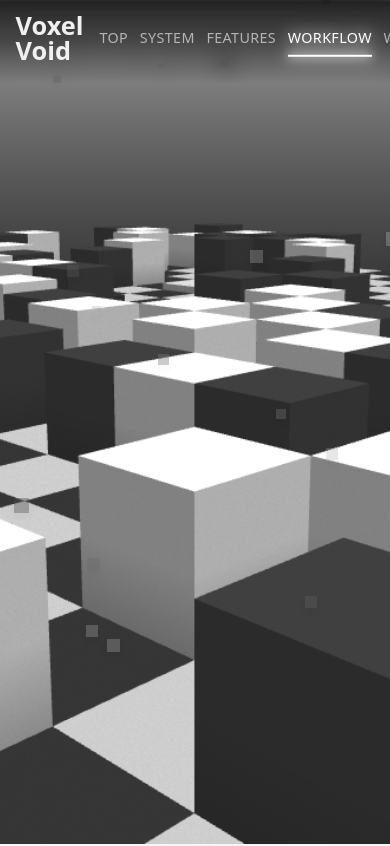
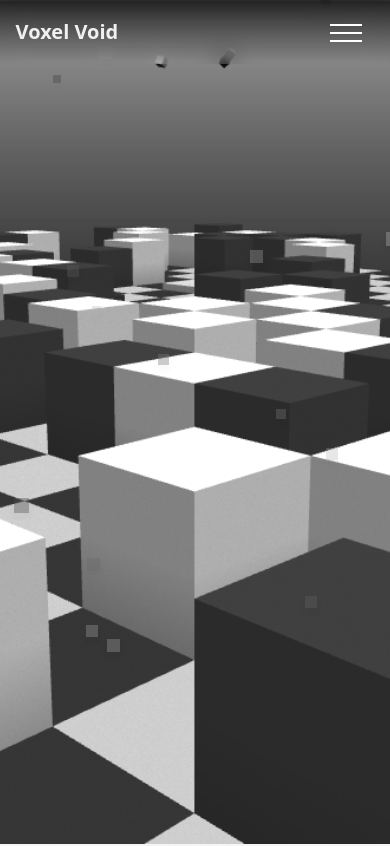
Before and after one commit to iwasi24k/web-repository, a React (Vite) app: page / in a window 390 px wide. Shown: the top 846 px of the page. Built offline with nearby package versions, Linux system fonts and the light colour scheme.

Commit message:
fix: ai code review response. ハンバーガーメニューの追加

```diff
--- a/src/components/ui/Navigation.tsx
+++ b/src/components/ui/Navigation.tsx
@@ -10,180 +10,129 @@ const NAV_ITEMS = [
   { label: "COMMENTS", href: "#comments" },
 ];
 
-const Navigation = () => {
+// HeaderからisOpenとsetIsOpenを受け取るように変更
+const Navigation = ({ isOpen, setIsOpen }: { isOpen: boolean; setIsOpen: (open: boolean) => void }) => {
   const [activeId, setActiveId] = useState<string>("");
 
-  // 交差状態を保持するRef
+  // --- 以前のロジック (Ref群) ---
   const entriesRef = useRef<{ [key: string]: IntersectionObserverEntry }>({});
-  // 監視済み要素のIDを記録するSet（重複observe防止用）
   const observedIdsRef = useRef<Set<string>>(new Set());
-  // IntersectionObserverのインスタンス保持用
   const observerRef = useRef<IntersectionObserver | null>(null);
-
   const isAutoScrollingRef = useRef(false);
   const scrollEndTimerRef = useRef<number | null>(null);
   const clickLockRef = useRef(false);
   const fallbackTimerRef = useRef<number | null>(null);
 
-  // ---------------------------------------------------------
-  // 1. スクロールイベントハンドラ (完了検知 & ロック解除)
-  // ---------------------------------------------------------
   useEffect(() => {
     const onScroll = () => {
-      // スクロール中はタイマーをリセットし続ける（デバウンス処理）
-      if (scrollEndTimerRef.current !== null) {
-        clearTimeout(scrollEndTimerRef.current);
-      }
-
-      // スクロール停止とみなすタイマー (100ms静止で停止と判断)
+      if (scrollEndTimerRef.current !== null) clearTimeout(scrollEndTimerRef.current);
       scrollEndTimerRef.current = window.setTimeout(() => {
         isAutoScrollingRef.current = false;
-        clickLockRef.current = false; // ★改善: スクロール停止に合わせてロック解除
+        clickLockRef.current = false;
         scrollEndTimerRef.current = null;
-
-        // フォールバックタイマーが生きていればクリア
         if (fallbackTimerRef.current !== null) {
           clearTimeout(fallbackTimerRef.current);
           fallbackTimerRef.current = null;
         }
       }, 100);
     };
-
-    // ★改善: passiveオプションを追加してパフォーマンス向上
     window.addEventListener("scroll", onScroll, { passive: true });
-
-    return () => {
-      window.removeEventListener("scroll", onScroll);
-      if (scrollEndTimerRef.current) clearTimeout(scrollEndTimerRef.current);
-      if (fallbackTimerRef.current) clearTimeout(fallbackTimerRef.current);
-    };
+    return () => window.removeEventListener("scroll", onScroll);
   }, []);
 
-  // ---------------------------------------------------------
-  // 2. IntersectionObserver & MutationObserver (監視ロジック)
-  // ---------------------------------------------------------
   useEffect(() => {
-    const currentObservedIds = observedIdsRef.current;
-    entriesRef.current = {};
-    observedIdsRef.current.clear();
-
-    // A. IntersectionObserverの初期化
     observerRef.current = new IntersectionObserver(
       (entries) => {
-        // 常に最新データを更新
         entries.forEach((entry) => {
           entriesRef.current[entry.target.id] = entry;
         });
-
-        // 自動スクロール中は activeId の更新のみスキップ
         if (isAutoScrollingRef.current) return;
-
         const allEntries = Object.values(entriesRef.current);
         const visibleEntries = allEntries.filter((e) => e.isIntersecting);
-
         if (visibleEntries.length > 0) {
-          // 最も「見えている高さ」が大きい要素を選択
-          const bestEntry = visibleEntries.reduce((prev, current) => {
-            return prev.intersectionRect.height > current.intersectionRect.height
-              ? prev
-              : current;
-          });
-
-          if (bestEntry.target.id) {
-            setActiveId(`#${bestEntry.target.id}`);
-          }
+          const bestEntry = visibleEntries.reduce((prev, current) =>
+            prev.intersectionRect.height > current.intersectionRect.height ? prev : current
+          );
+          if (bestEntry.target.id) setActiveId(`#${bestEntry.target.id}`);
         }
       },
-      {
-        threshold: Array.from({ length: 11 }, (_, i) => i / 10),
-        rootMargin: "-20% 0px -20% 0px",
-      }
+      { threshold: Array.from({ length: 11 }, (_, i) => i / 10), rootMargin: "-20% 0px -20% 0px" }
     );
 
-    // B. 要素を検索して監視を開始する関数
     const observeTargets = () => {
-      const observer = observerRef.current;
-      if (!observer) return;
-
       NAV_ITEMS.forEach((item) => {
         const id = item.href.replace("#", "");
         const el = document.getElementById(id);
-
-        if(el) {
-          if(!observedIdsRef.current.has(id)){
-            observer.observe(el);
+        if (el && !observedIdsRef.current.has(id)) {
+          observerRef.current?.observe(el);
           observedIdsRef.current.add(id);
-          }
-        } else {
-          observedIdsRef.current.delete(id);
-          delete entriesRef.current[id];
         }
       });
     };
 
-    // 初回実行
     observeTargets();
-
-    // ★改善: MutationObserverでDOMの変化を監視し、遅延読み込み要素に対応
-    const mutationObserver = new MutationObserver(() => {
-      observeTargets();
-    });
-
-    // body以下のDOM追加・削除を監視
-    mutationObserver.observe(document.body, {
-      childList: true,
-      subtree: true,
-    });
+    const mutationObserver = new MutationObserver(() => observeTargets());
+    mutationObserver.observe(document.body, { childList: true, subtree: true });
 
     return () => {
       observerRef.current?.disconnect();
       mutationObserver.disconnect();
-      entriesRef.current = {};
-      currentObservedIds.clear();
     };
   }, []);
 
-  // ---------------------------------------------------------
-  // 3. クリックハンドラ
-  // ---------------------------------------------------------
+  useEffect(() => {
+    document.body.style.overflow = isOpen ? "hidden" : "unset";
+  }, [isOpen]);
+
   const handleClick = useCallback((e: React.MouseEvent<HTMLAnchorElement>, href: string) => {
     e.preventDefault();
-
     if (clickLockRef.current) return;
 
-    // ★改善: デッドロック対策
-    // ロックを掛ける前にターゲットの存在を確認する
     const targetId = href.replace("#", "");
     const target = document.getElementById(targetId);
+    if (!target) return;
 
-    if (!target) {
-      console.warn(`Target element "${targetId}" not found.`);
-      return; // ターゲットがなければロックせずに終了
-    }
-
-    // ここで初めてロック
+    setIsOpen(false); // メニューを閉じる合図を親に送る
     clickLockRef.current = true;
     isAutoScrollingRef.current = true;
-    setActiveId(href); // クリック時は即座にアクティブ化
+    setActiveId(href);
 
-    target.scrollIntoView({
-      behavior: "smooth",
-      block: "start",
-    });
+    target.scrollIntoView({ behavior: "smooth", block: "start" });
 
-    // ★改善: フォールバックタイマー
-    // 「すでにその場所にいてスクロールイベントが発生しない」場合などに備え、
-    // 確実にロックを解除するための保険（少し長めに設定）
     if (fallbackTimerRef.current) clearTimeout(fallbackTimerRef.current);
     fallbackTimerRef.current = window.setTimeout(() => {
       isAutoScrollingRef.current = false;
       clickLockRef.current = false;
     }, 1000);
-
-  }, []);
+  }, [setIsOpen]); // setIsOpenを依存関係に追加
 
   return (
-    <nav className="flex justify-center gap-[3vw] max-w-full px-4">
+    <>
+      {/* スマホ用ハンバーガーボタン */}
+      <button
+        onClick={() => setIsOpen(!isOpen)}
+        className="fixed top-3 right-4 z-70 p-3 md:hidden group"
+        aria-label="Toggle menu"
+      >
+        <div className="flex flex-col gap-1.5 w-8">
+          <span className={`h-0.5 bg-white transition-all duration-300 ${isOpen ? "rotate-45 translate-y-2" : ""}`} />
+          <span className={`h-0.5 bg-white transition-all duration-300 ${isOpen ? "opacity-0" : "opacity-100"}`} />
+          <span className={`h-0.5 bg-white transition-all duration-300 ${isOpen ? "-rotate-45 -translate-y-2" : ""}`} />
+        </div>
+      </button>
+
+      {/* メニュー本体 */}
+      <nav
+        className={`
+          fixed inset-0 z-60 bg-black/95 flex flex-col items-center justify-center gap-8
+          transition-all duration-500
+          ${isOpen ? "opacity-100 visible" : "opacity-0 invisible pointer-events-none"}
+
+          /* PC: 常に表示 */
+          md:static md:inset-auto md:bg-transparent md:flex-row md:opacity-100 md:visible md:pointer-events-auto
+          md:justify-center md:gap-[3vw] md:max-w-full md:px-4 md:h-full md:items-center
+        `}
+      >
         {NAV_ITEMS.map((item) => {
           const isActive = activeId === item.href;
 
@@ -194,9 +143,8 @@ const Navigation = () => {
               onClick={(e) => handleClick(e, item.href)}
               className={`
                 relative py-2 transition-all duration-300 ease-in-out
-              text-[1.7svh]
-              whitespace-nowrap
-              tracking-wide
+                text-xl font-normal md:text-[1.7svh]
+                whitespace-nowrap tracking-wide
                 ${
                   isActive
                     ? "text-white drop-shadow-[0_0_8px_rgba(255,255,255,1)]"
@@ -216,7 +164,231 @@ const Navigation = () => {
           );
         })}
       </nav>
+    </>
   );
 };
 
 export default Navigation;
+
+// import { useEffect, useState, useRef, useCallback } from "react";
+
+// const NAV_ITEMS = [
+//   { label: "TOP", href: "#top" },
+//   { label: "SYSTEM", href: "#system" },
+//   { label: "FEATURES", href: "#features" },
+//   { label: "WORKFLOW", href: "#workflow" },
+//   { label: "WEB ENGINEERING", href: "#web-eng" },
+//   { label: "GAME ENGINEERING", href: "#game-eng" },
+//   { label: "COMMENTS", href: "#comments" },
+// ];
+
+// const Navigation = () => {
+//   const [activeId, setActiveId] = useState<string>("");
+
+//   // 交差状態を保持するRef
+//   const entriesRef = useRef<{ [key: string]: IntersectionObserverEntry }>({});
+//   // 監視済み要素のIDを記録するSet（重複observe防止用）
+//   const observedIdsRef = useRef<Set<string>>(new Set());
+//   // IntersectionObserverのインスタンス保持用
+//   const observerRef = useRef<IntersectionObserver | null>(null);
+
+//   const isAutoScrollingRef = useRef(false);
+//   const scrollEndTimerRef = useRef<number | null>(null);
+//   const clickLockRef = useRef(false);
+//   const fallbackTimerRef = useRef<number | null>(null);
+
+//   // ---------------------------------------------------------
+//   // 1. スクロールイベントハンドラ (完了検知 & ロック解除)
+//   // ---------------------------------------------------------
+//   useEffect(() => {
+//     const onScroll = () => {
+//       // スクロール中はタイマーをリセットし続ける（デバウンス処理）
+//       if (scrollEndTimerRef.current !== null) {
+//         clearTimeout(scrollEndTimerRef.current);
+//       }
+
+//       // スクロール停止とみなすタイマー (100ms静止で停止と判断)
+//       scrollEndTimerRef.current = window.setTimeout(() => {
+//         isAutoScrollingRef.current = false;
+//         clickLockRef.current = false; // ★改善: スクロール停止に合わせてロック解除
+//         scrollEndTimerRef.current = null;
+
+//         // フォールバックタイマーが生きていればクリア
+//         if (fallbackTimerRef.current !== null) {
+//           clearTimeout(fallbackTimerRef.current);
+//           fallbackTimerRef.current = null;
+//         }
+//       }, 100);
+//     };
+
+//     // ★改善: passiveオプションを追加してパフォーマンス向上
+//     window.addEventListener("scroll", onScroll, { passive: true });
+
+//     return () => {
+//       window.removeEventListener("scroll", onScroll);
+//       if (scrollEndTimerRef.current) clearTimeout(scrollEndTimerRef.current);
+//       if (fallbackTimerRef.current) clearTimeout(fallbackTimerRef.current);
+//     };
+//   }, []);
+
+//   // ---------------------------------------------------------
+//   // 2. IntersectionObserver & MutationObserver (監視ロジック)
+//   // ---------------------------------------------------------
+//   useEffect(() => {
+//     const currentObservedIds = observedIdsRef.current;
+//     entriesRef.current = {};
+//     observedIdsRef.current.clear();
+
+//     // A. IntersectionObserverの初期化
+//     observerRef.current = new IntersectionObserver(
+//       (entries) => {
+//         // 常に最新データを更新
+//         entries.forEach((entry) => {
+//           entriesRef.current[entry.target.id] = entry;
+//         });
+
+//         // 自動スクロール中は activeId の更新のみスキップ
+//         if (isAutoScrollingRef.current) return;
+
+//         const allEntries = Object.values(entriesRef.current);
+//         const visibleEntries = allEntries.filter((e) => e.isIntersecting);
+
+//         if (visibleEntries.length > 0) {
+//           // 最も「見えている高さ」が大きい要素を選択
+//           const bestEntry = visibleEntries.reduce((prev, current) => {
+//             return prev.intersectionRect.height > current.intersectionRect.height
+//               ? prev
+//               : current;
+//           });
+
+//           if (bestEntry.target.id) {
+//             setActiveId(`#${bestEntry.target.id}`);
+//           }
+//         }
+//       },
+//       {
+//         threshold: Array.from({ length: 11 }, (_, i) => i / 10),
+//         rootMargin: "-20% 0px -20% 0px",
+//       }
+//     );
+
+//     // B. 要素を検索して監視を開始する関数
+//     const observeTargets = () => {
+//       const observer = observerRef.current;
+//       if (!observer) return;
+
+//       NAV_ITEMS.forEach((item) => {
+//         const id = item.href.replace("#", "");
+//         const el = document.getElementById(id);
+
+//         if(el) {
+//           if(!observedIdsRef.current.has(id)){
+//             observer.observe(el);
+//             observedIdsRef.current.add(id);
+//           }
+//         } else {
+//           observedIdsRef.current.delete(id);
+//           delete entriesRef.current[id];
+//         }
+//       });
+//     };
+
+//     // 初回実行
+//     observeTargets();
+
+//     // ★改善: MutationObserverでDOMの変化を監視し、遅延読み込み要素に対応
+//     const mutationObserver = new MutationObserver(() => {
+//       observeTargets();
+//     });
+
+//     // body以下のDOM追加・削除を監視
+//     mutationObserver.observe(document.body, {
+//       childList: true,
+//       subtree: true,
+//     });
+
+//     return () => {
+//       observerRef.current?.disconnect();
+//       mutationObserver.disconnect();
+//       entriesRef.current = {};
+//       currentObservedIds.clear();
+//     };
+//   }, []);
+
+//   // ---------------------------------------------------------
+//   // 3. クリックハンドラ
+//   // ---------------------------------------------------------
+//   const handleClick = useCallback((e: React.MouseEvent<HTMLAnchorElement>, href: string) => {
+//     e.preventDefault();
+
+//     if (clickLockRef.current) return;
+
+//     // ★改善: デッドロック対策
+//     // ロックを掛ける前にターゲットの存在を確認する
+//     const targetId = href.replace("#", "");
+//     const target = document.getElementById(targetId);
+
+//     if (!target) {
+//       console.warn(`Target element "${targetId}" not found.`);
+//       return; // ターゲットがなければロックせずに終了
+//     }
+
+//     // ここで初めてロック
+//     clickLockRef.current = true;
+//     isAutoScrollingRef.current = true;
+//     setActiveId(href); // クリック時は即座にアクティブ化
+
+//     target.scrollIntoView({
+//       behavior: "smooth",
+//       block: "start",
+//     });
+
+//     // ★改善: フォールバックタイマー
+//     // 「すでにその場所にいてスクロールイベントが発生しない」場合などに備え、
+//     // 確実にロックを解除するための保険（少し長めに設定）
+//     if (fallbackTimerRef.current) clearTimeout(fallbackTimerRef.current);
+//     fallbackTimerRef.current = window.setTimeout(() => {
+//       isAutoScrollingRef.current = false;
+//       clickLockRef.current = false;
+//     }, 1000);
+
+//   }, []);
+
+//   return (
+//     <nav className="flex justify-center gap-[3vw] max-w-full px-4">
+//       {NAV_ITEMS.map((item) => {
+//         const isActive = activeId === item.href;
+
+//         return (
+//           <a
+//             key={item.href}
+//             href={item.href}
+//             onClick={(e) => handleClick(e, item.href)}
+//             className={`
+//               relative py-2 transition-all duration-300 ease-in-out
+//               text-[1.7svh]
+//               whitespace-nowrap
+//               tracking-wide
+//               ${
+//                 isActive
+//                   ? "text-white drop-shadow-[0_0_8px_rgba(255,255,255,1)]"
+//                   : "text-white/60 hover:text-white hover:drop-shadow-[0_0_6px_rgba(255,255,255,0.9)]"
+//               }
+//             `}
+//           >
+//             {item.label}
+//             <span
+//               className={`
+//                 absolute bottom-0 left-0 h-[0.2dvh] w-full bg-white shadow-[0_0_8px_white]
+//                 transition-all duration-300 ease-in-out
+//                 ${isActive ? "scale-x-100 opacity-100" : "scale-x-0 opacity-0"}
+//               `}
+//             />
+//           </a>
+//         );
+//       })}
+//     </nav>
+//   );
+// };
+
+// export default Navigation;
--- a/src/components/world/WorldBlocksLayer.tsx
+++ b/src/components/world/WorldBlocksLayer.tsx
@@ -11,7 +11,7 @@ type Block = {
 // ブロック生成関数（widthは外部から渡す）
 const createBlocks = (count: number, width: number): Block[] => {
   return Array.from({ length: count }, () => {
-    const size = Math.min(width * (Math.random() * 0.02 + 0.02), 70); // 最大サイズ 40px
+    const size = Math.min(width * (Math.random() * 0.02 + 0.02), 70); // 最大サイズ 70px
     return {
       x: Math.random() * 100,
       y: Math.random() * 180 - 100,
--- a/src/layouts/Header.tsx
+++ b/src/layouts/Header.tsx
@@ -1,35 +1,68 @@
+import { useState } from "react";
 import TitleLogo from "../components/ui/TitleLogo";
 import Navigation from "../components/ui/Navigation";
 
 const Header = () => {
+  const [isOpen, setIsOpen] = useState(false);
+
   return (
     <header
-      className="
+      className={`
         fixed top-0 left-0 right-0 z-50
-        h-(--header-h) min-h-16
+        transition-all duration-300 backdrop-blur-md
+        /* isOpenがtrueなら全画面・黒、falseならグラデーション */
+        ${isOpen
+          ? "h-dvh bg-black"
+          : "h-16 md:h-(--header-h) bg-linear-to-b from-black/80 via-black/40 to-transparent"
+        }
+      `}
+    >
+      <div className={`grid grid-cols-[auto_1fr_auto] items-center px-[4vw] ${isOpen ? "h-16" : "h-full"}`}>
+        <TitleLogo className="text-xl md:text-[3svh] z-60" />
 
-        bg-linear-to-b from-black/80 via-black/50 to-transparent
-        backdrop-blur-md
-      "
-    >
-      <div
-        className="
-          grid grid-cols-[auto_1fr_auto]
-          items-center h-full
-          px-[4vw]
-          -translate-y-[0.5svh]
-        "
-      >
-        {/* ロゴサイズ: 文字サイズも高さ基準 (vh) にすることでズームしても比率維持 */ }
-        <TitleLogo className="text-[3svh]" />
+        {/* 状態と関数をPropsとして渡す */}
+        <Navigation isOpen={isOpen} setIsOpen={setIsOpen} />
 
-        {/* ナビゲーションの文字サイズ等もNavigationコンポーネント内で text-[2dvh] などに変更推奨 */}
-        <Navigation />
-
-        <div />
+        <div className="w-8 md:w-0" />
       </div>
     </header>
   );
 };
 
 export default Header;
+
+// import TitleLogo from "../components/ui/TitleLogo";
+// import Navigation from "../components/ui/Navigation";
+
+// const Header = () => {
+//   return (
+//     <header
+//       className="
+//         fixed top-0 left-0 right-0 z-50
+//         h-16 md:h-(--header-h) min-h-16
+
+//         bg-linear-to-b from-black/80 via-black/50 to-transparent
+//         backdrop-blur-md
+//       "
+//     >
+//       <div
+//         className="
+//           grid grid-cols-[auto_1fr_auto]
+//           items-center h-full
+//           px-[4vw]
+//           -translate-y-[0.5svh]
+//         "
+//       >
+//         {/* ロゴサイズ: 文字サイズも高さ基準 (vh) にすることでズームしても比率維持 */ }
+//         <TitleLogo className="text-[3svh]" />
+
+//         {/* ナビゲーションの文字サイズ等もNavigationコンポーネント内で text-[2dvh] などに変更推奨 */}
+//         <Navigation />
+
+//         <div />
+//       </div>
+//     </header>
+//   );
+// };
+
+// export default Header;
```
Lines whose indentation alone changed are shown as unchanged.
